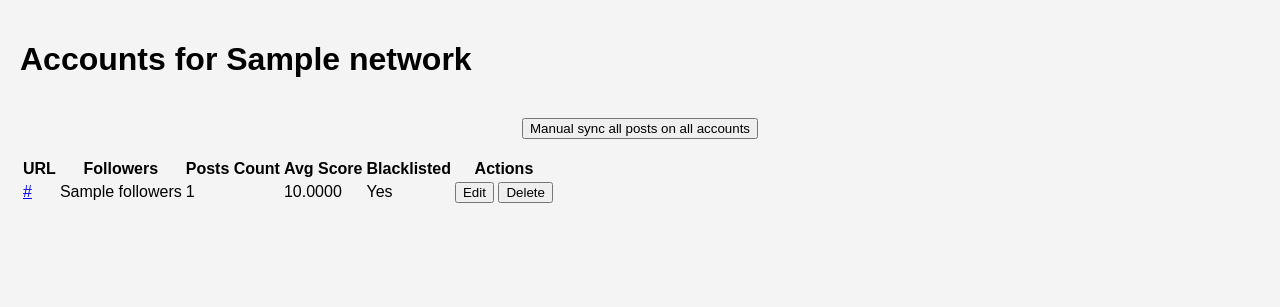
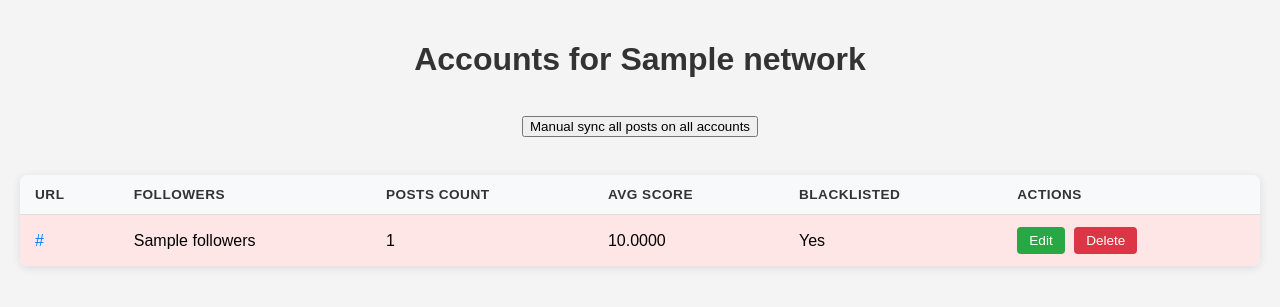
Before and after one commit to sapogov1978/SM_parser_n_analyzer, a FastAPI app: template backend/templates/accounts.html in a window 1280 px wide. Shown: the top 307 px of the page. Run offline with FastAPI, Linux system fonts and the light colour scheme; the template is opened without the code that fills it: most values are stand-ins (such as "Sample title", 1, 10 or a date in 2020); parts of the project's set-up code (start-up, migrations or seed data) failed here and were passed over.

Commit message:
Update Dockerfile packages for Debian Trixie compatibility; Add account editing modal with form validation; Fix static file paths from relative to absolute; Enhance table styling and blacklisted account highlighting; Extend NetworkManager with account editing functionality

```diff
--- a/backend/api/accounts.py
+++ b/backend/api/accounts.py
@@ -33,6 +33,7 @@ def show_accounts_for_network(request: Request, network_id: int):
         view_model = [{
             "account": acc,
             "posts_count": post_counts.get(acc.id, 0),
+            "score": acc.score,  # добавьте это
         } for acc in accounts]
 
         return templates.TemplateResponse(
--- a/backend/static/css/styles.css
+++ b/backend/static/css/styles.css
@@ -5,9 +5,103 @@ body {
     padding: 20px;
 }
 
+h1 {
+    text-align: center;
+    margin-bottom: 20px;
+    color: #333;
+}
+
 h2 {
     text-align: center;
     margin-bottom: 20px;
+}
+
+/* Стили для таблицы */
+table {
+    width: 100%;
+    border-collapse: collapse;
+    background: white;
+    border-radius: 8px;
+    overflow: hidden;
+    box-shadow: 0 2px 10px rgba(0, 0, 0, 0.1);
+    margin: 20px auto;
+}
+
+th, td {
+    padding: 12px 15px;
+    text-align: left;
+    border-bottom: 1px solid #e0e0e0;
+}
+
+th {
+    background-color: #f8f9fa;
+    font-weight: 600;
+    color: #333;
+    text-transform: uppercase;
+    font-size: 0.85em;
+    letter-spacing: 0.5px;
+}
+
+tr:hover {
+    background-color: #f9f9f9;
+}
+
+tr:last-child td {
+    border-bottom: none;
+}
+
+/* Стили для заблокированных аккаунтов */
+.blacklisted {
+    background-color: #ffe6e6 !important;
+}
+
+.blacklisted:hover {
+    background-color: #ffcccc !important;
+}
+
+/* Стили для кнопок в таблице */
+td button {
+    padding: 6px 12px;
+    margin-right: 5px;
+    border: none;
+    border-radius: 4px;
+    cursor: pointer;
+    font-size: 0.85em;
+    transition: all 0.2s ease;
+}
+
+.edit-btn {
+    background-color: #28a745;
+    color: white;
+}
+
+.edit-btn:hover {
+    background-color: #218838;
+}
+
+td button[type="submit"] {
+    background-color: #dc3545;
+    color: white;
+}
+
+td button[type="submit"]:hover {
+    background-color: #c82333;
+}
+
+/* Стили для ссылок в таблице */
+td a {
+    color: #007bff;
+    text-decoration: none;
+}
+
+td a:hover {
+    text-decoration: underline;
+}
+
+/* Стили для форм в строках таблицы */
+td form {
+    display: inline;
+    margin: 0;
 }
 
 .cards {
--- a/backend/templates/accounts.html
+++ b/backend/templates/accounts.html
@@ -2,8 +2,9 @@
 <html lang="en">
 <head>
     <title>{{ network.name }} — Accounts</title>
-    <link rel="stylesheet" href="../static/css/styles.css">
-    <link rel="stylesheet" href="../static/css/modal.css">
+    <link rel="stylesheet" href="/static/css/styles.css">
+    <link rel="stylesheet" href="/static/css/modal.css">
+    <script defer src="/static/js/networks_ops.js"></script>
 </head>
 <body>
     <h1>Accounts for {{ network.name }}</h1>
@@ -34,7 +35,7 @@
                 <td>{{ ('%.4f' % item.score) if item.score is not none else '0.0000' }}</td>
                 <td>{{ 'Yes' if item.account.blacklisted else 'No' }}</td>
                 <td>
-                    <button type="button" class="edit-btn" onclick="openEditModal({{ item.account.id }})">Edit</button>
+                    <button type="button" class="edit-btn" onclick="openAccountEditModal({{ item.account.id }}, '{{ item.account.url|e }}')">Edit</button>
                     <form method="post" action="/networks/{{ network.id }}/accounts/{{ item.account.id }}/delete" style="display:inline" onsubmit="return confirm('Delete this account?');">
                         <button type="submit">Delete</button>
                     </form>
@@ -58,6 +59,5 @@
         </div>
     </div>
 
-<script src="../static/js/networks_ops.js"></script>
 </body>
 </html>
--- a/backend/templates/networks.html
+++ b/backend/templates/networks.html
@@ -2,8 +2,8 @@
 <html lang="en">
 <head>
     <title>Networks</title>
-    <link rel="stylesheet" href="../static/css/styles.css">
-    <link rel="stylesheet" href="../static/css/modal.css">
+    <link rel="stylesheet" href="/static/css/styles.css">
+    <link rel="stylesheet" href="/static/css/modal.css">
 </head>
 <body>
 <h2>Networks</h2>
@@ -95,7 +95,7 @@
     </form>
 </div>
 
-<script src="../static/js/networks_ops.js"></script>
+<script src="/static/js/networks_ops.js"></script>
 
 </body>
 </html>
```
Also changed, not shown: backend/static/js/networks_ops.js (+91 -2 lines), 1 other file.
